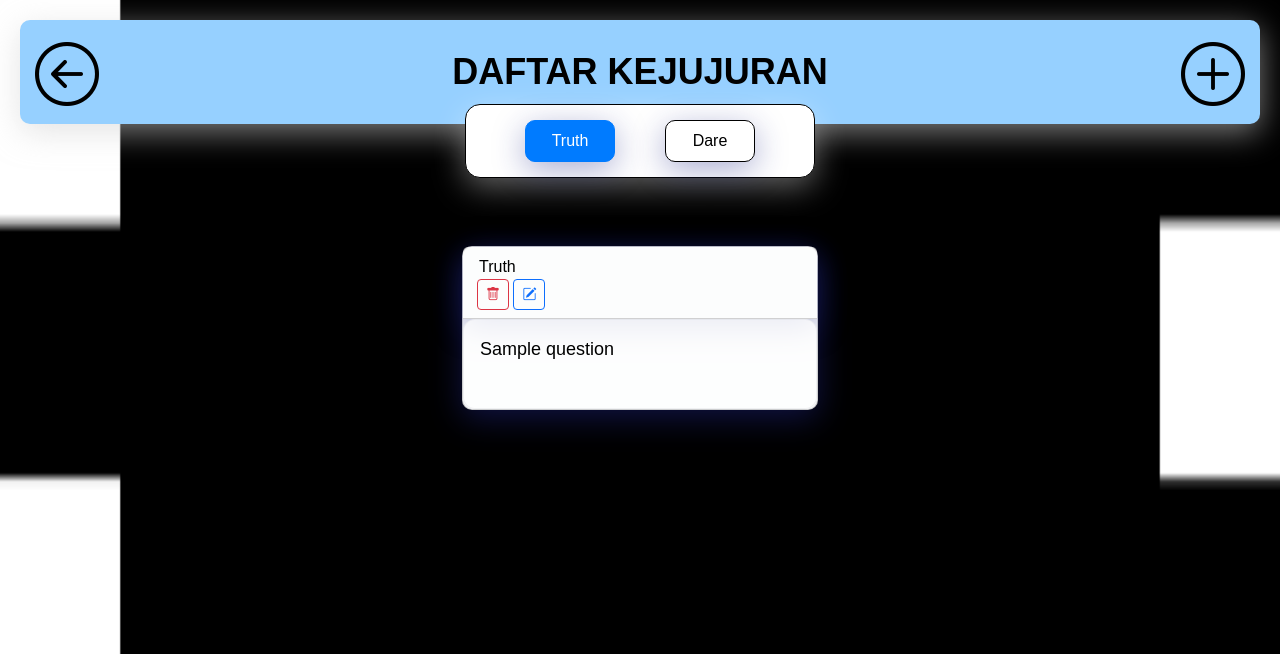
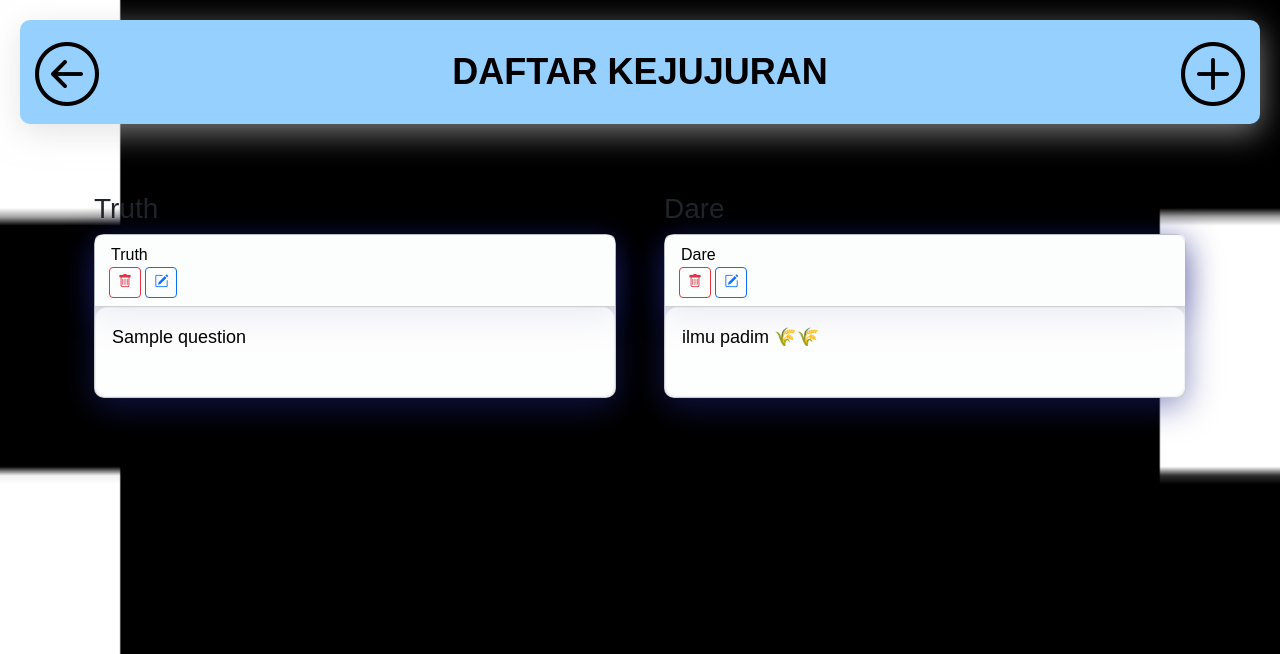
Before and after one commit to Fdlaan/Project-Card-Game-Truth-or-Dare-, a PHP site: page /pertanyaan.php in a window 1280 px wide. Shown: the top 654 px of the page. Run offline with PHP 8.4, Linux system fonts and the light colour scheme; data comes from the database, SQL or seed files in the repository; tables that the repository leaves empty hold one stand-in row (values such as "Sample post").

Commit message:
memindahkan pertanyaan dare

```diff
--- a/pertanyaan.php
+++ b/pertanyaan.php
@@ -5,8 +5,6 @@ if (isset($_GET['image'])) {
 }
 $image = isset($_SESSION['background_image']) ? $_SESSION['background_image'] : 'bg1.png';
 ?>
-
-
 
 <!DOCTYPE html>
 <html lang="en">
@@ -18,7 +16,6 @@ $image = isset($_SESSION['background_image']) ? $_SESSION['background_image'] :
         integrity="sha384-QWTKZyjpPEjISv5WaRU9OFeRpok6YctnYmDr5pNlyT2bRjXh0JMhjY6hW+ALEwIH" crossorigin="anonymous">
     <link href="https://cdnjs.cloudflare.com/ajax/libs/bootstrap-icons/1.8.1/font/bootstrap-icons.min.css"
         rel="stylesheet">
-        <link href="https://cdnjs.cloudflare.com/ajax/libs/bootstrap-icons/1.8.1/font/bootstrap-icons.min.css" rel="stylesheet">
     <link rel="stylesheet" href="style_pertanyaan.css">
     <style>
         body {
@@ -43,24 +40,20 @@ $image = isset($_SESSION['background_image']) ? $_SESSION['background_image'] :
         </div>
     </nav>
 
-    <div class="tod">
-        <a href="#" class="btn btn-truth active">Truth</a>
-        <a href="dare.php" class="btn btn-dare">Dare</a>
-    </div>
-
     <div class="container mt-5">
-
-
         <div class="row">
+            <div class="col-md-6">
+                <div class="container">
+                    <h3>Truth</h3>
                     <?php
                     include 'db.php';
-            $sql = "SELECT id, question FROM questions";
+                    $sql = "SELECT id, question FROM questions WHERE type = 'truth'";
                     $result = $conn->query($sql);
 
                     if ($result->num_rows > 0) {
                         while($row = $result->fetch_assoc()) {
                             echo '
-                    <div class="col-md-4 mb-3">
+                            <div class="mb-3">
                                 <div class="card text-bg-light custom-card">
                                     <div class="card-header">Truth
                                         <div class="edit-apus">
@@ -75,9 +68,42 @@ $image = isset($_SESSION['background_image']) ? $_SESSION['background_image'] :
                             </div>';
                         }
                     } else {
-                echo "No questions found";
+                        echo "No truth questions found";
                     }
                     ?>
+                </div>
+            </div>
+            <div class="col-md-6">
+                <div class="container">
+                    <h3>Dare</h3>
+                    <?php
+                    include 'db.php';
+                    $sql = "SELECT id, dare_text FROM dare_challenges";
+                    $result = $conn->query($sql);
+
+                    if ($result->num_rows > 0) {
+                        while($row = $result->fetch_assoc()) {
+                            echo '
+                            <div class="mb-3">
+                                <div class="card text-bg-light custom-card">
+                                    <div class="card-header">Dare
+                                        <div class="edit-apus">
+                                            <a href="delete_dare.php?id=' . $row['id'] . '" class="btn btn-outline-danger btn-sm" onclick="return confirm(\'Yakin Ingin Menghapus?\')"><i class="bi bi-trash"></i></a>
+                                            <a href="edit_dare.php?id=' . $row['id'] . '" class="btn btn-outline-primary btn-sm" onclick="return confirm(\'Yakin ingin mengedit tantangan?\')"><i class="bi bi-pencil-square"></i></a>
+                                        </div>
+                                    </div>
+                                    <div class="card-body">
+                                        <p class="card-text">' . htmlspecialchars($row['dare_text']) . '</p>
+                                    </div>
+                                </div>
+                            </div>';
+                        }
+                    } else {
+                        echo "No dare challenges found";
+                    }
+                    ?>
+                </div>
+            </div>
         </div>
     </div>
 
```
Also changed, not shown: style_pertanyaan.css (line endings or trailing spaces). Lines whose indentation alone changed are shown as unchanged.
